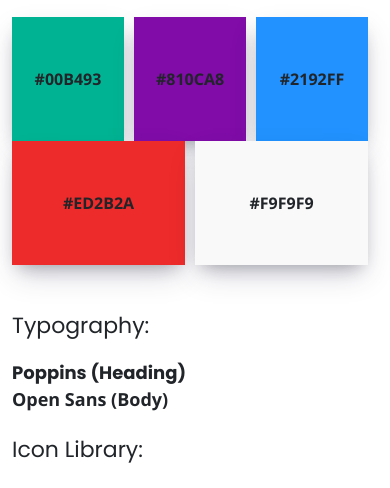
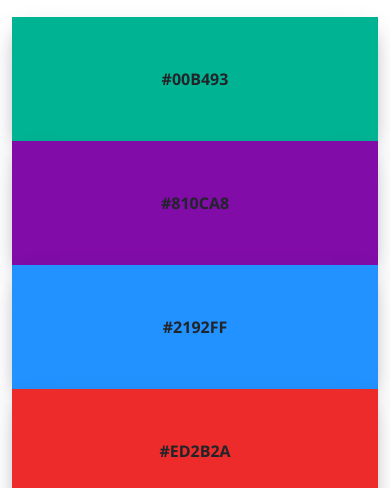
Before and after one commit to bnardi99/pricing-cards, a plain HTML site: page index.html in a window 390 px wide. Shown: the part 266-754 px from the top of the page. Drawn offline with nearby package versions, Linux system fonts and the light colour scheme.

Commit message:
Updated grid size for palette

```diff
--- a/index.html
+++ b/index.html
@@ -74,11 +74,11 @@
         <h3>Palette:</h3>
         <div class="container text-center mb-5">
           <div class="row">
-            <div class="col" id="green">#00B493</div>
-            <div class="col" id="purple">#810CA8</div>
-            <div class="col" id="blue">#2192FF</div>
-            <div class="col" id="red">#ED2B2A</div>
-            <div class="col" id="grey">#F9F9F9</div>
+            <div class="col-sm" id="green">#00B493</div>
+            <div class="col-sm" id="purple">#810CA8</div>
+            <div class="col-sm" id="blue">#2192FF</div>
+            <div class="col-sm" id="red">#ED2B2A</div>
+            <div class="col-sm" id="grey">#F9F9F9</div>
           </div>
         </div>
         <h3>Typography:</h3>
```
